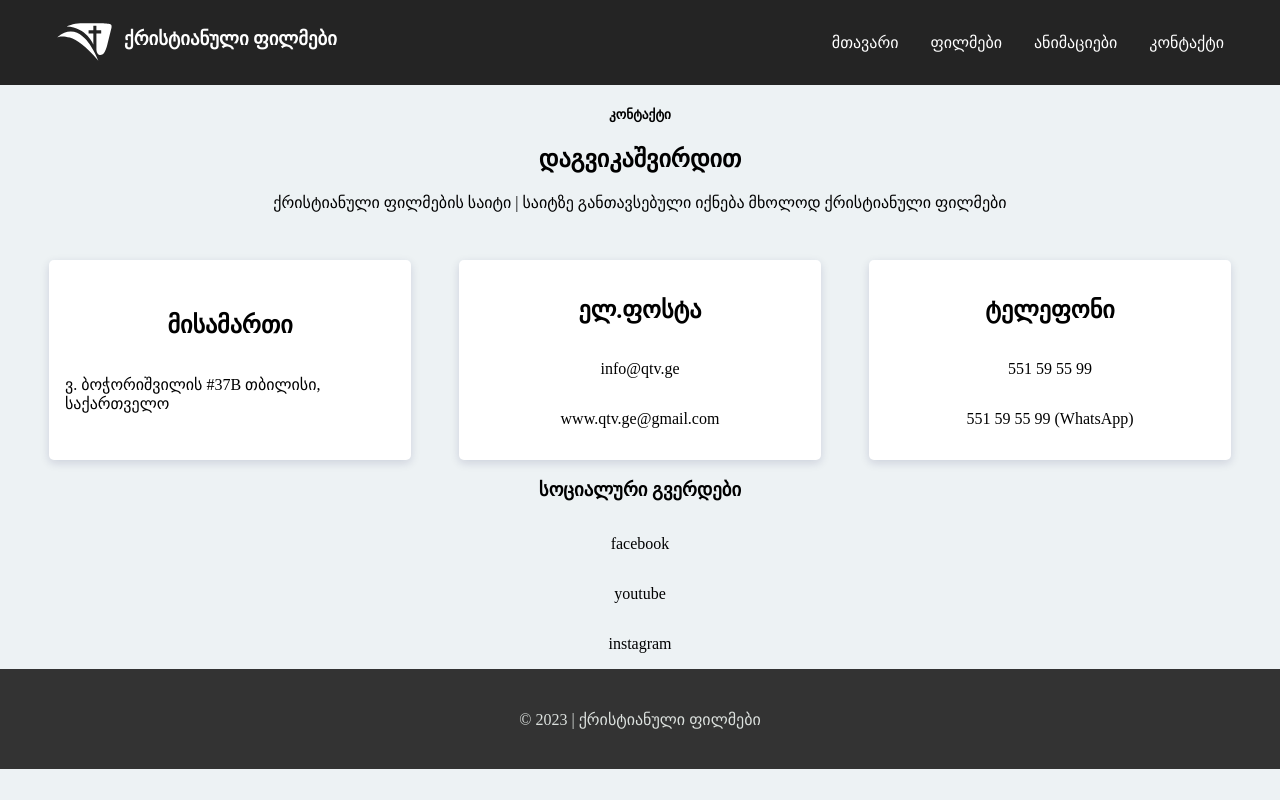
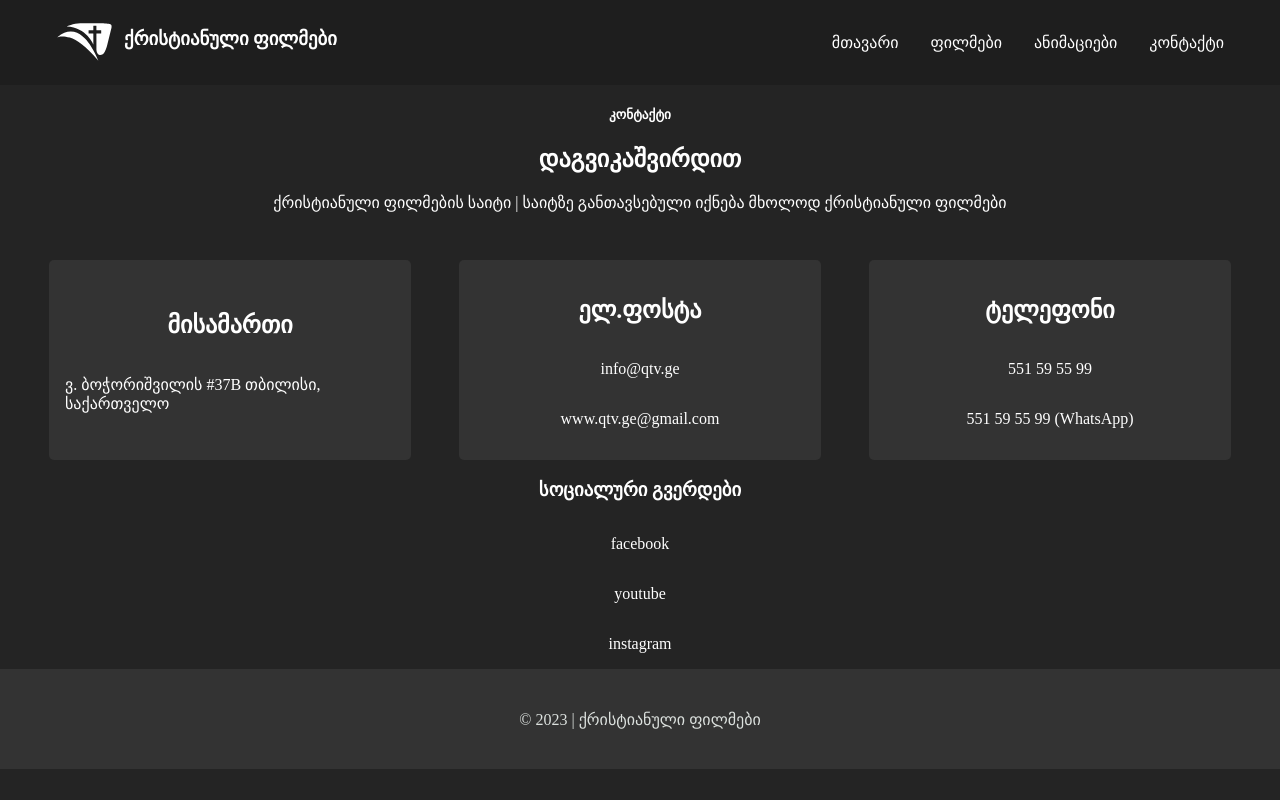
Before and after one commit to Dachi-Papashvili88/qtv-movies, a React (Vite) app: page /contact in a window 1280 px wide. Built offline with nearby package versions, Linux system fonts and the light colour scheme.

Commit message:
updated contact colors

```diff
--- a/src/components/Navbar.jsx
+++ b/src/components/Navbar.jsx
@@ -30,7 +30,7 @@ const Navbar = () => {
 };
 
 const NavbarContainer = styled.nav`
-  background-color: var(--clr-primary-default);
+  background-color: var(--clr-primary-darker);
   padding: 1rem;
   display: flex;
   justify-content: space-between;
@@ -101,6 +101,8 @@ const Menu = styled.div`
   display: flex;
   gap: 2rem;
   margin-right: 2.5em;
+  color: var(--be-text);
+
 
   @media (max-width: 768px) {
     flex-direction: column;
--- a/src/index.css
+++ b/src/index.css
@@ -7,7 +7,7 @@ Variables
 */
 
 body {
-  background-color: #edf2f4;
+  background-color: var(--clr-primary-default);
   margin: 0;
 }
 
@@ -15,12 +15,17 @@ body {
   --clr-primary-default: #242424;
   --clr-primary-lighter: #333333;
   --clr-primary-darker: #1e1e1e;
-  --be-background: #1D1D1E;
+  --be-accent-default: rgba(36, 186, 239, 1);
+  --be-accent-lighter: rgba(129, 210, 239, 1);
+  --be-accent-contrast: rgba(255, 255, 255, 1);
+  --be-accent-emphasis: rgba(233, 236, 254, 0.1);
+  --be-foreground-base: #fff;
+  --be-background: #1d1d1e;
   --be-text: #fff;
   --be-link: #c5cae9;
-  --be-hover: rgba(255, 255, 255, 0.04)
+  --be-hover: rgba(255, 255, 255, 0.04);
 }
 
 .icon {
-   color: var(--clr-primary-darker)
+  color: var(--clr-primary-darker);
 }
--- a/src/pages/Contact.jsx
+++ b/src/pages/Contact.jsx
@@ -39,6 +39,7 @@ const Contact = () => {
 const Wrapper = styled.section`
   .section {
     text-align: center;
+    color: var(--be-text);
   }
   .contact {
     display: flex;
@@ -46,14 +47,15 @@ const Wrapper = styled.section`
     justify-content: center;
     align-items: center;
     margin-top: 2em;
-    background-color: #ffffff;
+    background-color: var(--clr-primary-lighter);
+    color: var(--be-text);
     padding: 1em;
     border-radius: 5px;
-    box-shadow: 0px 3px 10px 0px rgba(11, 11, 77, 0.14);
+    box-shadow: 0px 3px 10px 0px (#616161);
   }
 
   .contact:hover {
-    box-shadow: 0px 2px 70px 0px rgba(11, 11, 77, 0.14);
+    box-shadow: 1px 3px 70px 0px (#616124);
   }
 
   @media (min-width: 768px) {
@@ -72,6 +74,7 @@ const Wrapper = styled.section`
     display: flex;
     flex-direction: column;
     align-items: center;
+    color: var(--be-text);
   }
 `;
 
```
